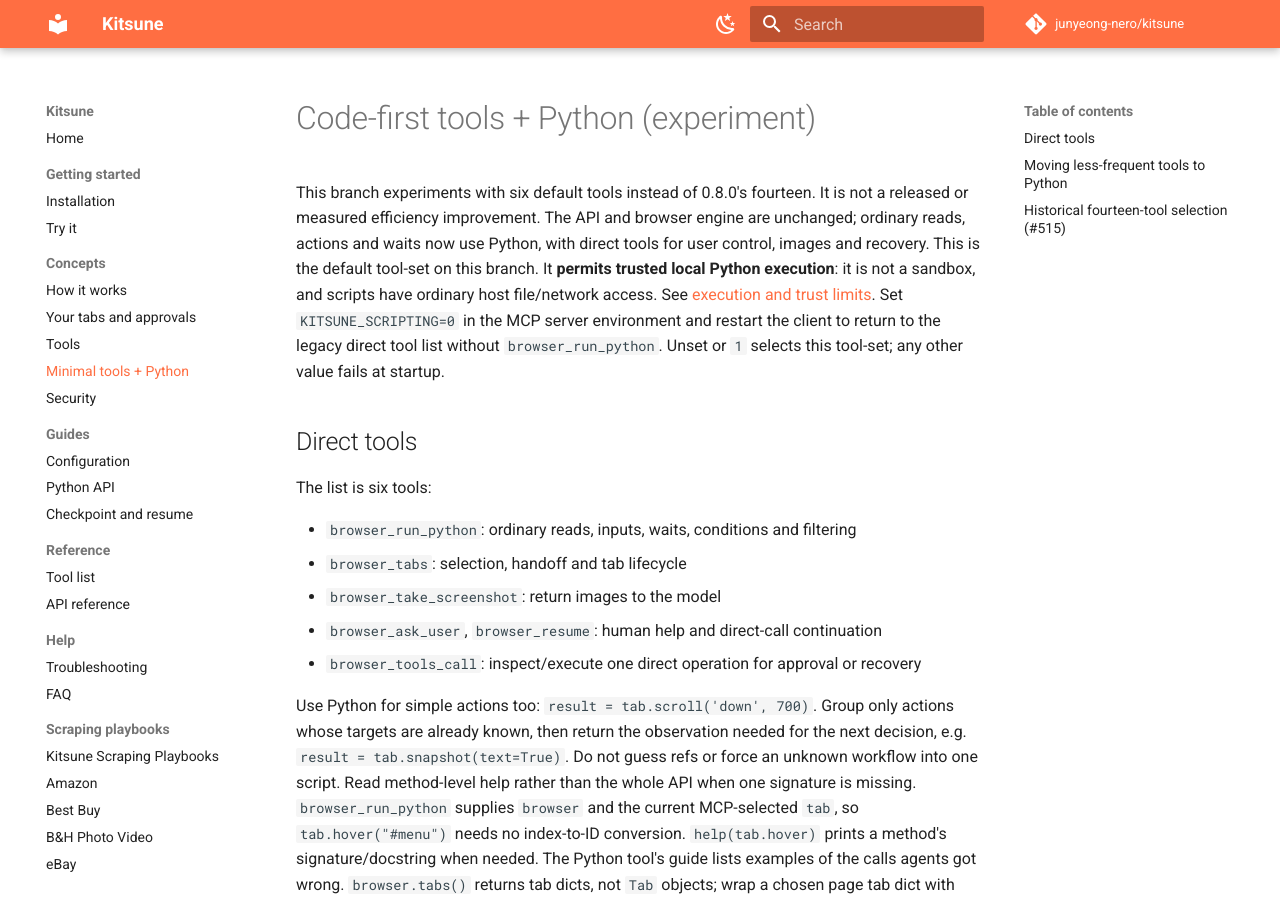
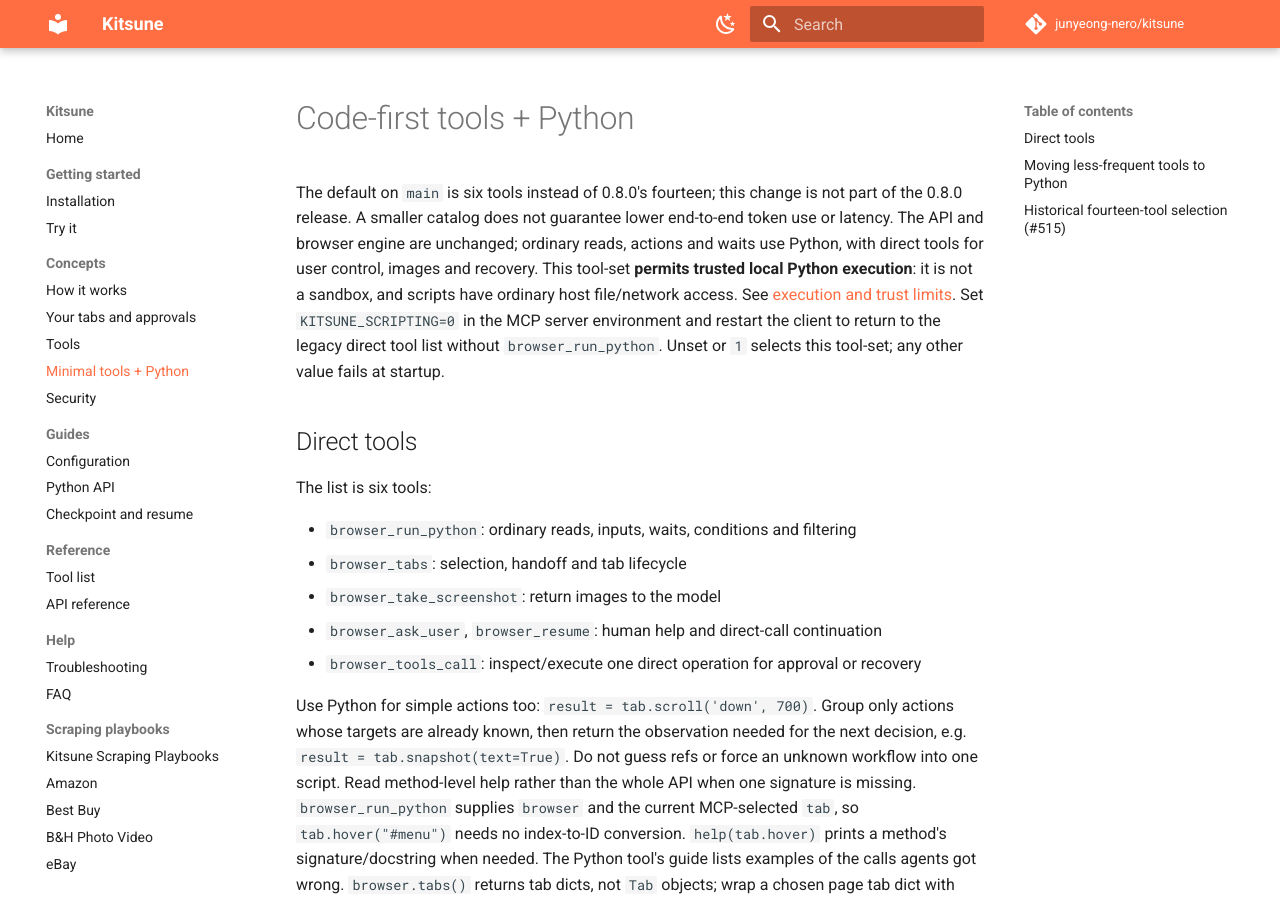
Before and after one commit to junyeong-nero/kitsune, an MkDocs documentation site: the page built from docs/minimal-tools.md, in a window 1280 px wide and 900 px high. Built offline with MkDocs 1.6.1 and Material for MkDocs 9.7.7, drawn with Linux system fonts in a browser that asks for light colours; comment, search, counter and statistics services are not loaded; some of the changed text lies outside the part shown.

Commit message:
docs: prepare code-first default for main

```diff
--- a/docs/minimal-tools.md
+++ b/docs/minimal-tools.md
@@ -1,9 +1,10 @@
-# Code-first tools + Python (experiment)
+# Code-first tools + Python
 
-This branch experiments with six default tools instead of 0.8.0's fourteen.
-It is not a released or measured efficiency improvement. The API and browser engine
-are unchanged; ordinary reads, actions and waits now use Python, with direct tools
-for user control, images and recovery. This is the default tool-set on this branch. It **permits trusted local Python execution**:
+The default on `main` is six tools instead of 0.8.0's fourteen; this change is not
+part of the 0.8.0 release. A smaller catalog does not guarantee lower end-to-end
+token use or latency. The API and browser engine are unchanged; ordinary reads,
+actions and waits use Python, with direct tools for user control, images and recovery.
+This tool-set **permits trusted local Python execution**:
 it is not a sandbox, and scripts have ordinary host file/network access. See
 [execution and trust limits](python-api.md#python-scripting-through-mcp).
 Set `KITSUNE_SCRIPTING=0` in the MCP server environment and restart the client to
@@ -76,8 +77,8 @@
 
 ## Historical fourteen-tool selection (#515)
 
-The following evidence describes the released fourteen-tool surface, not this
-six-tool experiment. A fresh end-to-end comparison is required before changing defaults.
+The following historical evidence describes 0.8.0's fourteen-tool surface, not the
+six-tool default. It explains the previous selection, not the performance of code-first.
 
 Offline review of the existing [main `ad04bac` cohort](https://github.com/junyeong-nero/kitsune-benchmark/blob/52e455bd4387ca76fac905e220536b5ab350b809/docs/results/2026-11-08-main-ad04bac.md):
 **167 Kitsune runs, 60 distinct task IDs, 1,272 agent calls**. Count unique assistant
@@ -138,6 +139,6 @@
 parameters and defaults are unchanged, and the legacy list stays verbatim. Before
 that change the minimal definitions were 12,589 characters.
 These are **not model tokens**. Generated Python, on-demand help and task results
-are additional costs; no end-to-end token saving has been measured. The local
-checks cover functionality, permission refusals and lifecycle, not a controlled
-efficiency claim.
+are additional costs; this historical schema-size comparison did not measure
+end-to-end token savings. Its local checks cover functionality, permission refusals
+and lifecycle, not a controlled efficiency claim.
--- a/docs/python-api.md
+++ b/docs/python-api.md
@@ -79,7 +79,7 @@
 
 ## Python scripting through MCP
 
-The experimental [code-first tool-set](minimal-tools.md) uses
+The default [code-first tool-set](minimal-tools.md) on `main` uses
 `browser_run_python(code, timeout=30)` for ordinary reads, actions and waits; `KITSUNE_SCRIPTING=0` in the MCP server
 environment selects the legacy direct tools without it.
 It permits ordinary local Python execution: **not a sandbox**, including
```
Also changed, not shown: docs/api-reference.md (+3 -3 lines), docs/tools.md (+4 -3 lines), 1 other file.
